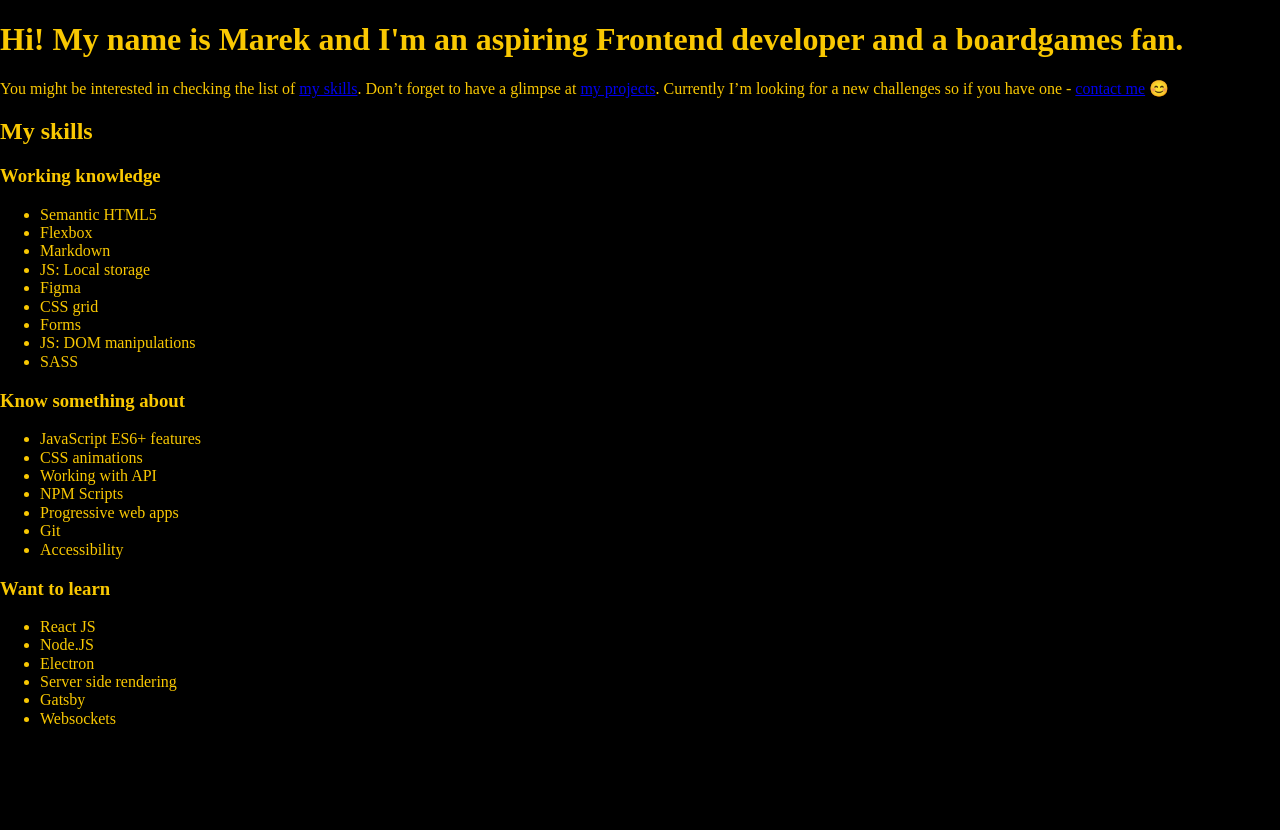
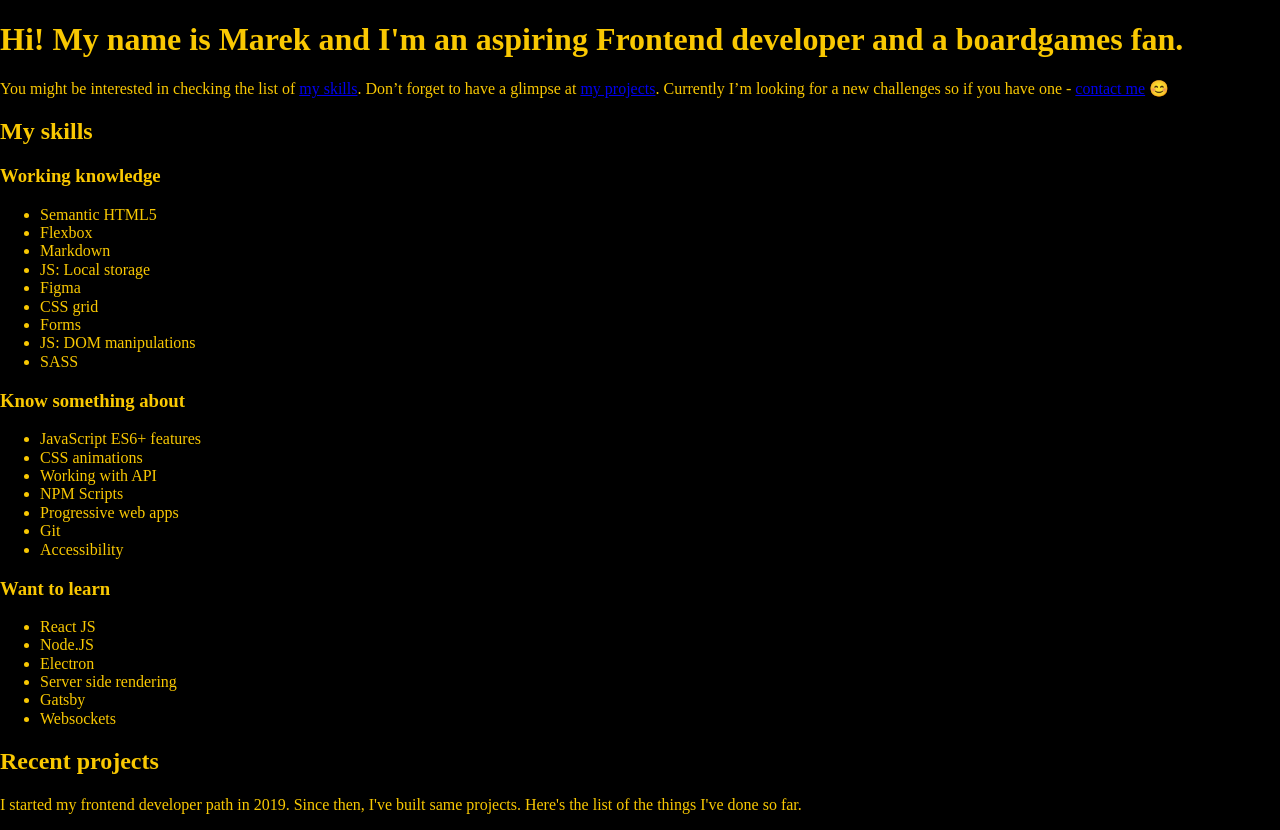
Before and after one commit to mankom/mankom.github.io, a website: page src/content/index.html in a window 1280 px wide. Before the commit the page ends 800 px from the top, so only its background shows below. Drawn offline with nearby package versions, Linux system fonts and the light colour scheme; files that its build step writes are made by us from their sources.

Commit message:
feat: my-projects section scheme

```diff
--- a/src/content/index.html
+++ b/src/content/index.html
@@ -90,7 +90,13 @@
   </section>
 
   <section id="my-projects" class="my-projects">
-
+    <h2 class="my-projects__title">
+      Recent projects
+    </h2>
+    <p class="my-projects__text">
+      I started my frontend developer path in 2019. Since then, I've built same projects. Here's the list of the things I've done so far.
+    </p>
+    <ul class="my-projects__list my-projects__list--js"></ul>
   </section>
   <script src="js/main.js"></script>
 </body>
```
